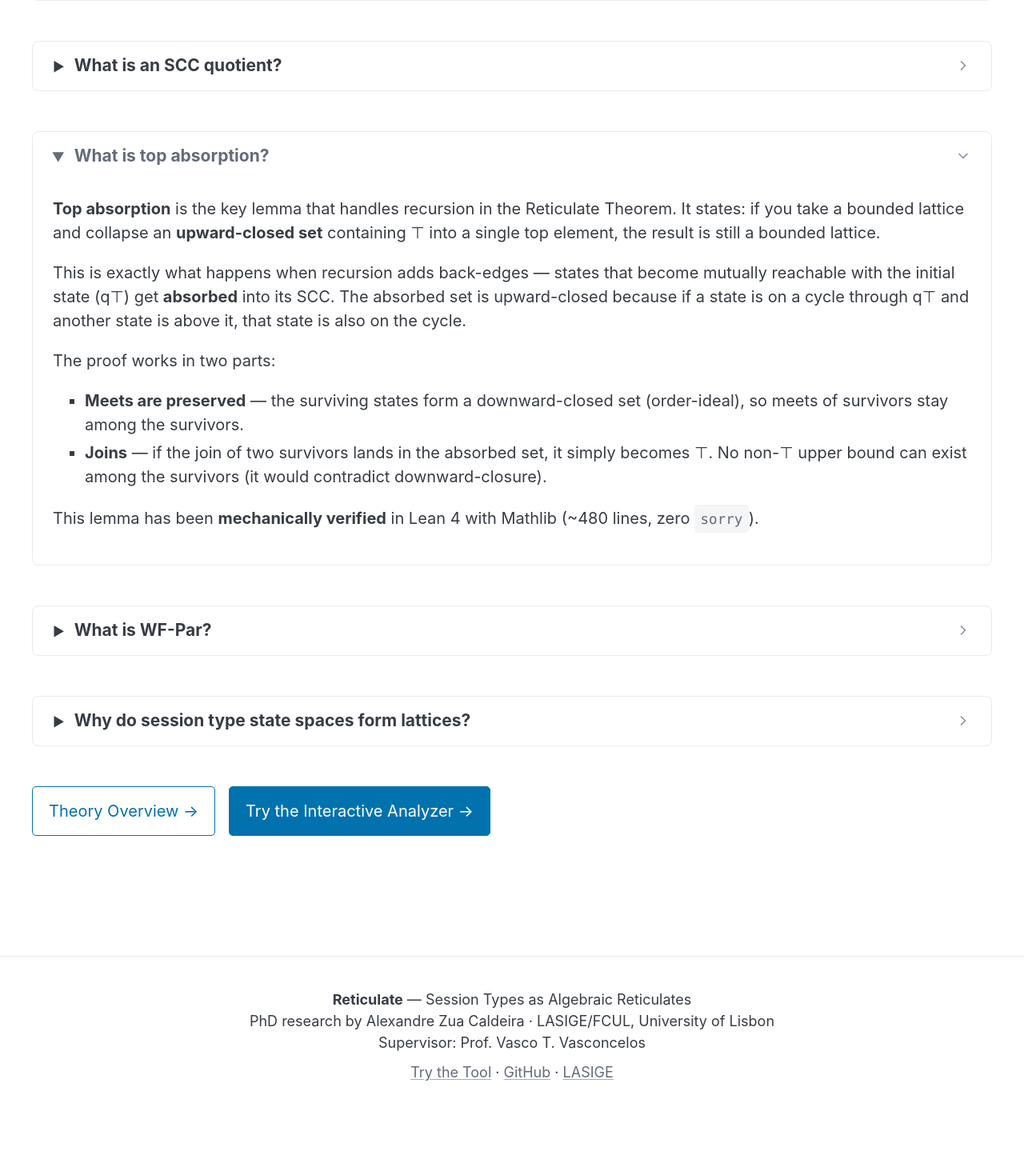
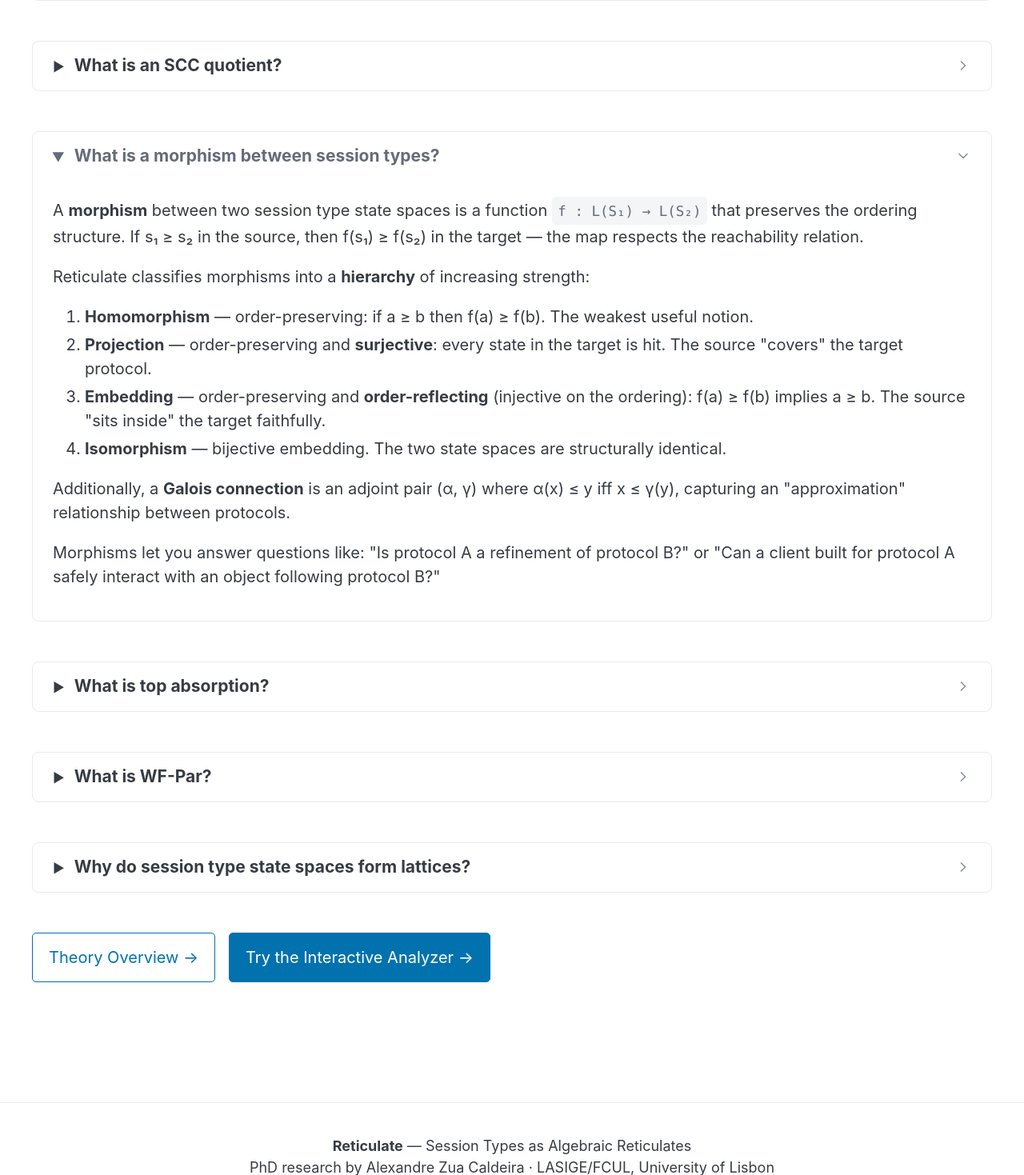
Before and after one commit to bica-tools/web-playground, a Python web app: template templates/faq.html in a window 1280 px wide, after a click on "What is a morphism between session types?". Shown: the part 2180-3649 px from the top of the page at 80% size. Before the commit the page ends 3531 px from the top, so only its background shows below. Run offline with Jinja, Linux system fonts and the light colour scheme; the template is opened without the code that fills it, so the values that code supplies are empty; some libraries are stand-ins or nearby versions.

Commit message:
Add FAQ: What is a morphism between session types?
Co-Authored-By: Claude Opus 4.6 <noreply@anthropic.com>

```diff
--- a/templates/faq.html
+++ b/templates/faq.html
@@ -471,6 +471,56 @@
 
     <section class="theory-section">
         <details>
+            <summary><strong>What is a morphism between session types?</strong></summary>
+            <div class="faq-answer">
+                <p>
+                    A <strong>morphism</strong> between two session type state spaces is a
+                    function <code>f : L(S&#x2081;) &rarr; L(S&#x2082;)</code> that preserves
+                    the ordering structure. If s&#x2081; &ge; s&#x2082; in the source, then
+                    f(s&#x2081;) &ge; f(s&#x2082;) in the target &mdash; the map respects the
+                    reachability relation.
+                </p>
+                <p>
+                    Reticulate classifies morphisms into a <strong>hierarchy</strong> of
+                    increasing strength:
+                </p>
+                <ol>
+                    <li>
+                        <strong>Homomorphism</strong> &mdash; order-preserving: if
+                        a &ge; b then f(a) &ge; f(b). The weakest useful notion.
+                    </li>
+                    <li>
+                        <strong>Projection</strong> &mdash; order-preserving and
+                        <strong>surjective</strong>: every state in the target is hit.
+                        The source "covers" the target protocol.
+                    </li>
+                    <li>
+                        <strong>Embedding</strong> &mdash; order-preserving and
+                        <strong>order-reflecting</strong> (injective on the ordering):
+                        f(a) &ge; f(b) implies a &ge; b. The source "sits inside" the target
+                        faithfully.
+                    </li>
+                    <li>
+                        <strong>Isomorphism</strong> &mdash; bijective embedding. The two
+                        state spaces are structurally identical.
+                    </li>
+                </ol>
+                <p>
+                    Additionally, a <strong>Galois connection</strong> is an adjoint pair
+                    (&alpha;, &gamma;) where &alpha;(x) &le; y iff x &le; &gamma;(y),
+                    capturing an "approximation" relationship between protocols.
+                </p>
+                <p>
+                    Morphisms let you answer questions like: "Is protocol A a refinement of
+                    protocol B?" or "Can a client built for protocol A safely interact with
+                    an object following protocol B?"
+                </p>
+            </div>
+        </details>
+    </section>
+
+    <section class="theory-section">
+        <details>
             <summary><strong>What is top absorption?</strong></summary>
             <div class="faq-answer">
                 <p>
```
